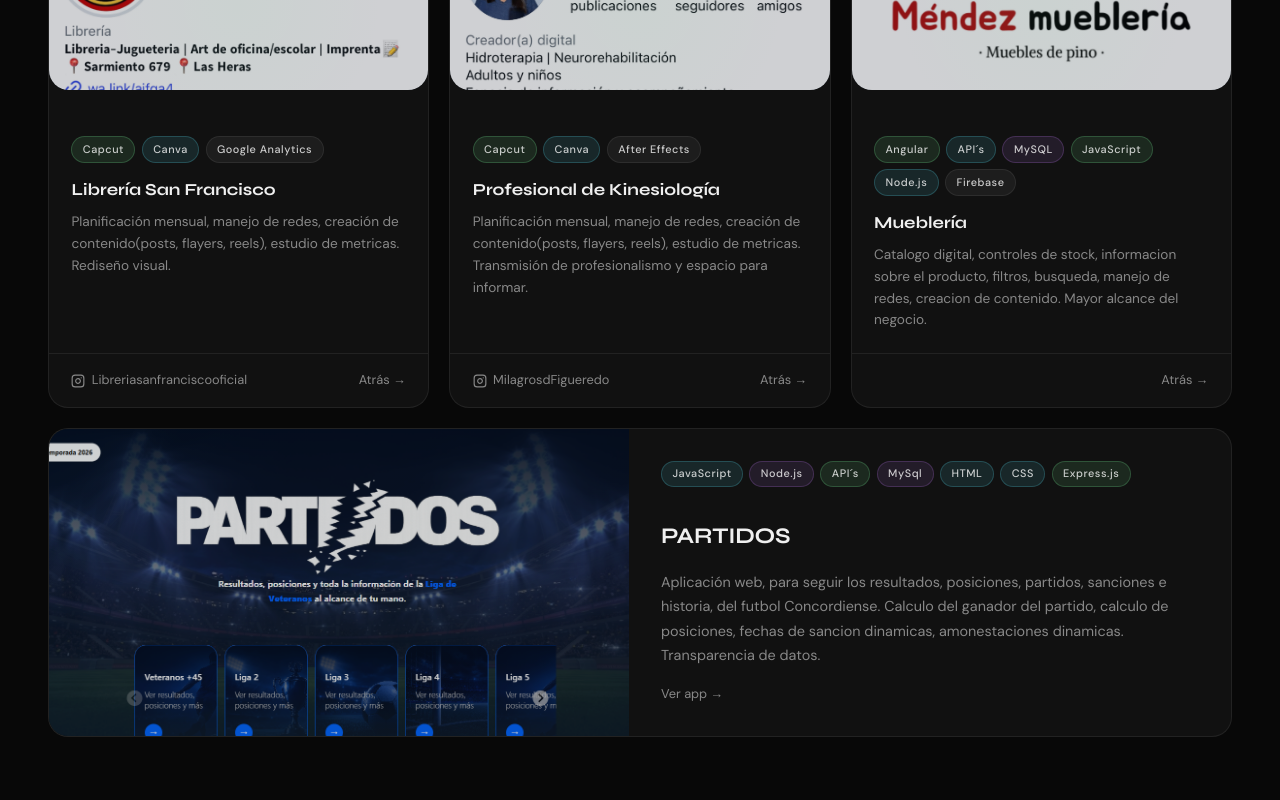
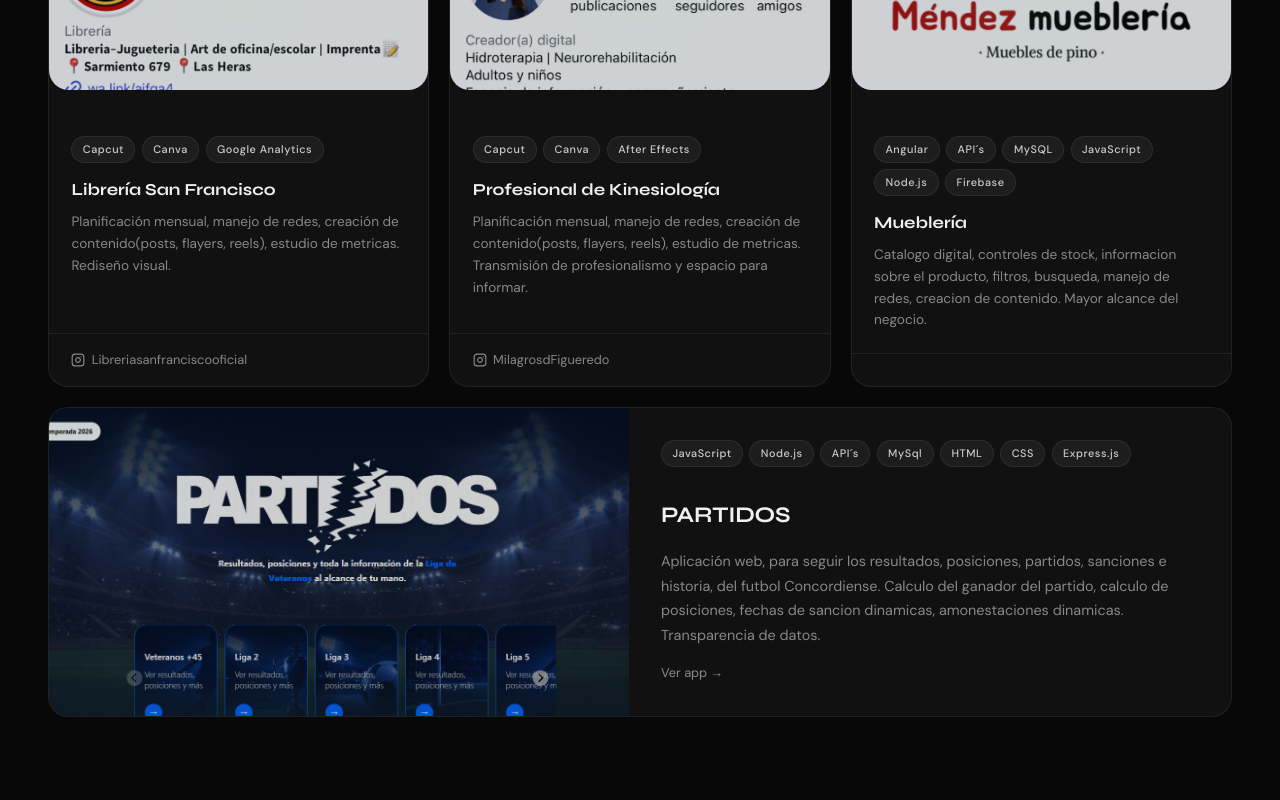
Before and after one commit to KetuF/Portfolio, an Angular app: page / in a window 1280 px wide. Shown: the part 1120-1920 px from the top of the page. Built offline with nearby package versions, Linux system fonts and the light colour scheme.

Commit message:
Portfolio 'terminado casi'

```diff
--- a/src/app/app.css
+++ b/src/app/app.css
@@ -99,6 +99,10 @@ nav.scrolled {
 
 .nav-links a:hover::after {
   width: 100%;
+}
+
+.nav-links li{
+  margin-bottom: 10px;
 }
 
 .nav-cta {
@@ -492,7 +496,7 @@ section {
 .tag {
   font-size: 0.68rem;
   padding: 0.22rem 0.65rem;
-  border-radius: 50px;
+  border-radius: 25px;
   letter-spacing: 0.05em;
   font-weight: 500;
 }
@@ -558,7 +562,7 @@ section {
   content: '';
   position: absolute;
   inset: 0;
-  background: linear-gradient(90deg, rgba(93, 232, 255, 0.03) 0%, transparent 50%);
+  background: linear-gradient(90deg, rgba(255, 255, 255, 0.03) 0%, transparent 50%);
   opacity: 0;
   transition: opacity 0.4s;
   pointer-events: none;
@@ -566,7 +570,7 @@ section {
 
 .project-card-wide:hover::before { opacity: 1; }
 .project-card-wide:hover {
-  border-color: rgba(93, 232, 255, 0.2);
+  border-color: rgba(255, 255, 255, 0.2);
   transform: translateY(-4px);
   box-shadow: 0 20px 60px rgba(0, 0, 0, 0.4), 0 0 30px rgba(93, 232, 255, 0.05);
 }
@@ -680,7 +684,7 @@ section {
 .chip {
   font-size: 0.78rem;
   padding: 0.3rem 0.85rem;
-  border-radius: 50px;
+  border-radius: 25px;
   font-weight: 500;
   transition: all 0.3s;
   cursor: default;
@@ -996,7 +1000,7 @@ footer {
   }
 
   .nav-links.open    { display: flex; }
-  .nav-links a       { padding: 0rem 2rem; }
+  .nav-links a       { padding: 0rem 2rem; font-weight: 600; }
   .hamburger         { display: flex; }
   .nav-cta           { display: none; }
 
--- a/src/app/app.html
+++ b/src/app/app.html
@@ -68,8 +68,8 @@
         </div>
         <div class="card-body">
           <div class="card-tags">
-            <span class="tag tag-green">Capcut</span>
-            <span class="tag tag-blue">Canva</span>
+            <span class="tag tag-white">Capcut</span>
+            <span class="tag tag-white">Canva</span>
             <span class="tag tag-white">Google Analytics</span>
           </div>
           <div class="card-title">Librería San Francisco</div>
@@ -84,7 +84,7 @@
             </svg>
             Libreriasanfranciscooficial
           </a>
-          <a href="#" class="card-link">Atrás →</a>
+          <!-- <a href="#" class="card-link">Atrás →</a> -->
         </div>
       </div>
 
@@ -94,8 +94,8 @@
         </div>
         <div class="card-body">
           <div class="card-tags">
-            <span class="tag tag-green">Capcut</span>
-            <span class="tag tag-blue">Canva</span>
+            <span class="tag tag-white">Capcut</span>
+            <span class="tag tag-white">Canva</span>
             <span class="tag tag-white">After Effects</span>
           </div>
           <div class="card-title">Profesional de Kinesiología</div>
@@ -110,7 +110,7 @@
             </svg>
             MilagrosdFigueredo
           </a>
-          <a href="#" class="card-link">Atrás →</a>
+          <!-- <a href="#" class="card-link">Atrás →</a> -->
         </div>
       </div>
 
@@ -120,11 +120,11 @@
         </div>
         <div class="card-body">
           <div class="card-tags">
-            <span class="tag tag-green">Angular</span>
-            <span class="tag tag-blue">API´s</span>
-            <span class="tag tag-purple">MySQL</span>
-            <span class="tag tag-green">JavaScript</span>
-            <span class="tag tag-blue">Node.js</span>
+            <span class="tag tag-white">Angular</span>
+            <span class="tag tag-white">API´s</span>
+            <span class="tag tag-white">MySQL</span>
+            <span class="tag tag-white">JavaScript</span>
+            <span class="tag tag-white">Node.js</span>
             <span class="tag tag-white">Firebase</span>
           </div>
           <div class="card-title">Mueblería</div>
@@ -133,7 +133,7 @@
         <div class="card-footer">
           <a href="#" class="card-link">
           </a>
-          <a href="#" class="card-link">Atrás →</a>
+          <!-- <a href="#" class="card-link">Atrás →</a> -->
         </div>
       </div>
 
@@ -146,13 +146,13 @@
       </div>
       <div class="card-wide-content">
         <div class="card-tags">
-          <span class="tag tag-blue">JavaScript</span>
-          <span class="tag tag-purple">Node.js</span>
-          <span class="tag tag-green">API´s</span>
-          <span class="tag tag-purple">MySql</span>
-          <span class="tag tag-blue">HTML</span>
-          <span class="tag tag-blue">CSS</span>
-          <span class="tag tag-green">Express.js</span>
+          <span class="tag tag-white">JavaScript</span>
+          <span class="tag tag-white">Node.js</span>
+          <span class="tag tag-white">API´s</span>
+          <span class="tag tag-white">MySql</span>
+          <span class="tag tag-white">HTML</span>
+          <span class="tag tag-white">CSS</span>
+          <span class="tag tag-white">Express.js</span>
         </div>
         <div class="card-wide-title">PARTIDOS</div>
         <p class="card-wide-desc">
```
